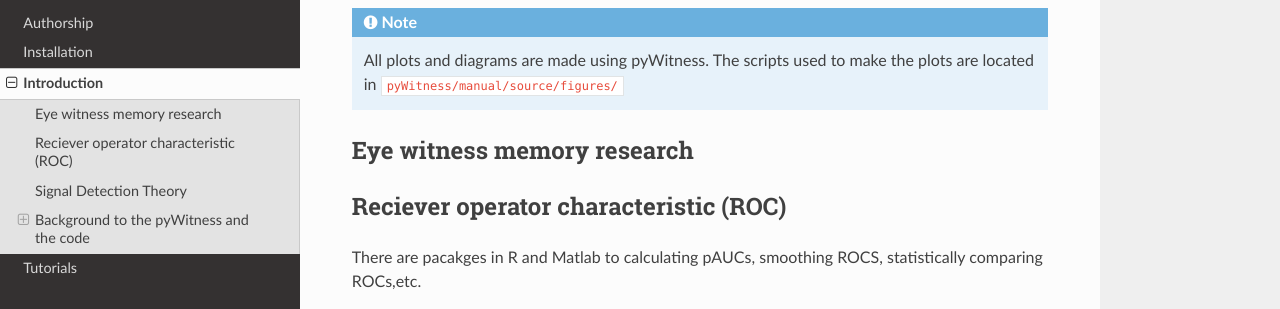
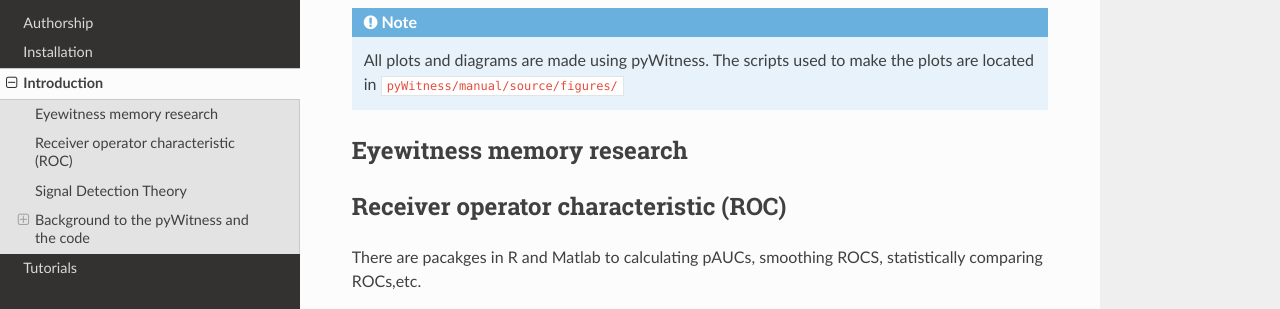
Before and after one commit to lmickes/pyWitness, a Sphinx documentation site: the page built from manual/source/introduction.rst, in a window 1280 px wide and 900 px high. Shown: the part 152-461 px from the top of the window. Built offline with Sphinx 7.4.7 and the Read the Docs theme 2.0.0, drawn with Linux system fonts in a browser that asks for light colours.

Commit message:
Update introduction.rst

```diff
--- a/manual/source/introduction.rst
+++ b/manual/source/introduction.rst
@@ -6,10 +6,10 @@ Introduction
    All plots and diagrams are made using pyWitness. The scripts used to make the plots are located in
    ``pyWitness/manual/source/figures/``
 
-Eye witness memory research
+Eyewitness memory research
 ---------------------------
 
-Reciever operator characteristic (ROC)
+Receiver operator characteristic (ROC)
 --------------------------------------
 
 There are pacakges in R and Matlab to calculating pAUCs, smoothing ROCS, statistically comparing ROCs,etc.
```
